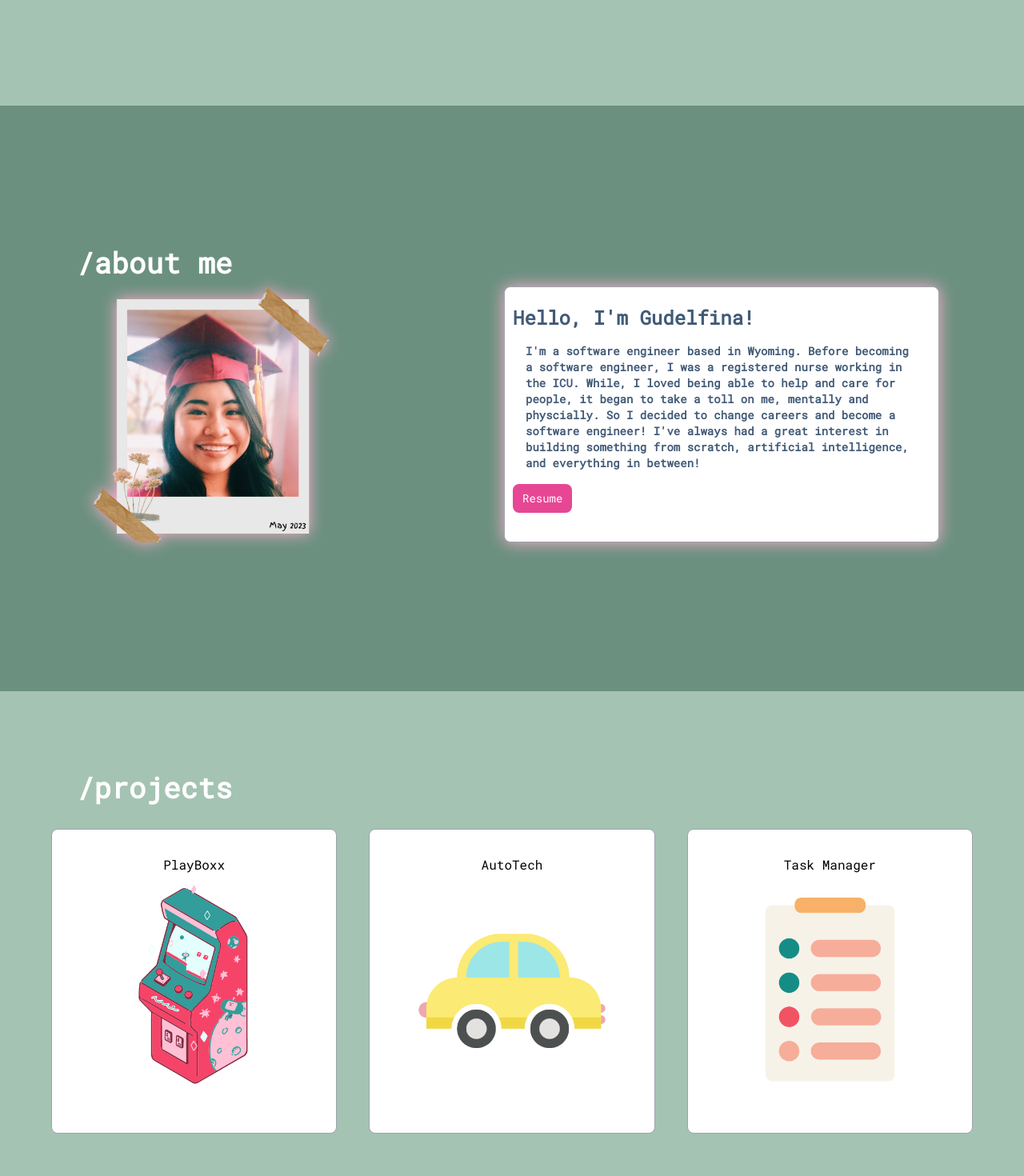
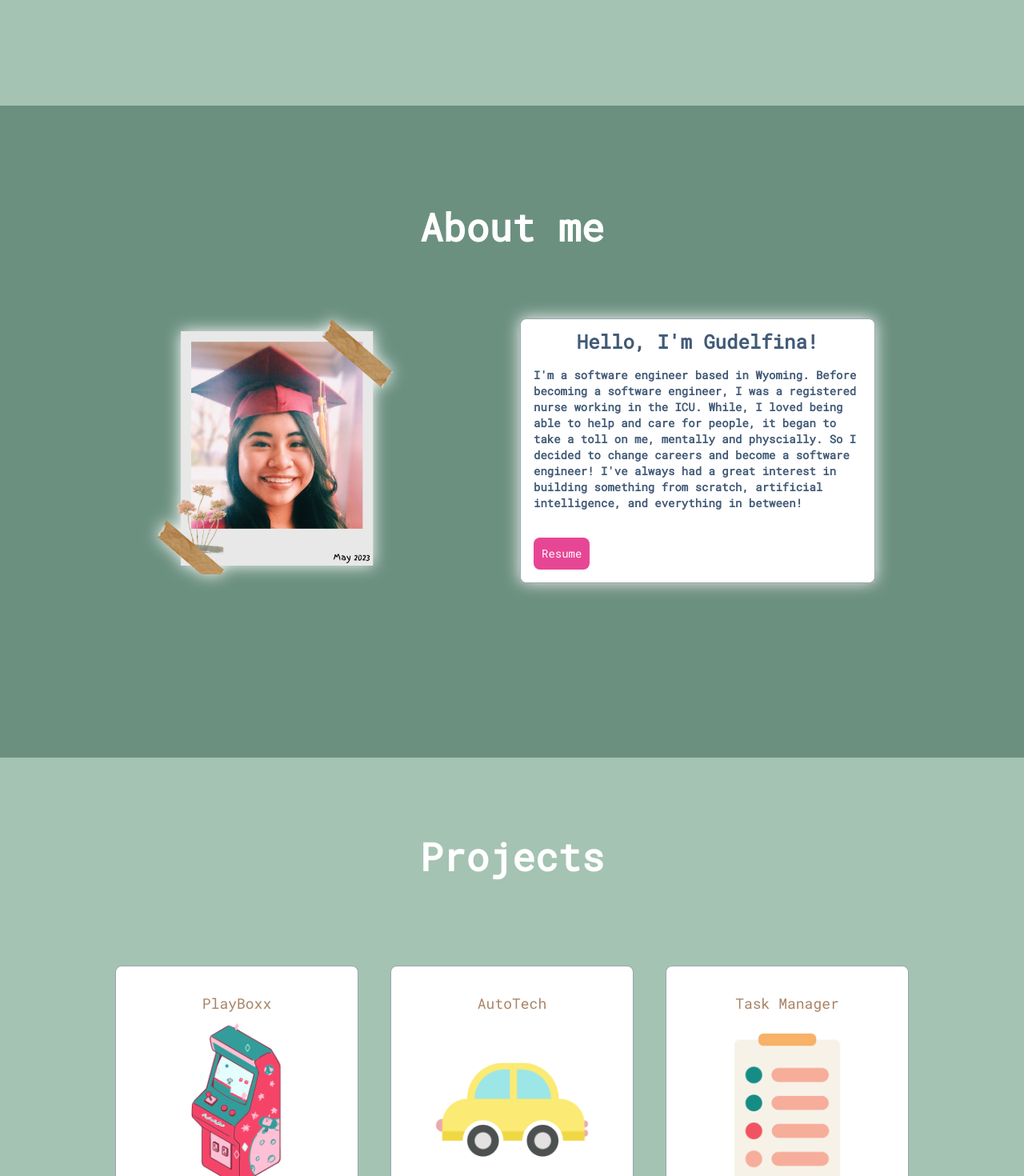
Before and after one commit to Gudelfina/portfolio, a React (Create React App) app: page / in a window 1280 px wide. Shown: the part 540-2010 px from the top of the page at 80% size. Built offline with nearby package versions, Linux system fonts and the light colour scheme.

Commit message:
Made about and projects page responsive

```diff
--- a/src/components/About.js
+++ b/src/components/About.js
@@ -10,18 +10,21 @@ const AboutPage = () => {
         <div className="wrapper mx-auto max-w-6xl">
           <div className="about" id="about-nav">
             <div className="section-header">
-              <h1>/about me</h1>
+              <div className="about-me">
+                <h1>About me</h1>
+              </div>
               <div className="about-content">
                 <img className="my-image" src={me} alt="a girl" />
+                <div className="card-container">
                   <div className="card">
                     <h1 className="card-name">Hello, I'm Gudelfina!</h1>
                     <p className="card-content">
                       I'm a <b>software engineer</b> based in Wyoming. Before
                       becoming a software engineer, I was a registered nurse
                       working in the ICU. While, I loved being able to help and
-                    care for people, it began to take a toll on me, mentally and
-                    physcially. So I decided to change careers and become a
-                    software engineer! I've always had a great interest in
+                      care for people, it began to take a toll on me, mentally
+                      and physcially. So I decided to change careers and become
+                      a software engineer! I've always had a great interest in
                       building something from scratch, artificial intelligence,
                       and everything in between!
                     </p>
@@ -38,6 +41,7 @@ const AboutPage = () => {
             </div>
           </div>
         </div>
+      </div>
     </>
   );
 };
--- a/src/components/Projects.js
+++ b/src/components/Projects.js
@@ -50,13 +50,13 @@ const Projects = () => {
 
   return (
     <div className="projects" id="projects-nav">
-      <h1 className="projects-header">/projects</h1>
-      <div className="project-container lg:grid lg:grid-cols-3 lg:gap-10 md:grid md:grid-cols-3 md:gap-10 m:flex sm:flex-wrap sm:content-center sm:gap-10">
+      <h1 className="projects-header">Projects</h1>
+      <div className="project-container mx-auto p-10 md:p-20 grid lg:grid-cols-3 lg:gap-10 md:grid-cols-3 md:gap-10 2xl:grid-cols-3 grid-cols-1 gap-y-10">
         {Object.keys(allProjects).map((key, i) => (
           <ul key={i}>
-            <li className="project-card flex-row justify-center align-center text-center bg-white border border-gray-400 rounded-lg transform transition duration-700 ease-in-out hover:scale-110 hover:drop-shadow-2xl">
+            <li className="project-card flex-row justify-center align-center text-center h-full bg-white border border-gray-400 rounded-lg transform transition duration-700 ease-in-out hover:scale-110 hover:drop-shadow-2xl">
               <button className="card-btn" onClick={() => handleModalOpen(key)}>
-                <div className="card-title m-8">
+                <div className="card-title m-8 text-lg bold">
                   {allProjects[key].title}
                   <img src={allProjects[key].image} alt="project logo" />
                 </div>
--- a/src/styles/About.css
+++ b/src/styles/About.css
@@ -1,9 +1,13 @@
 /* .about * {
   border: 1px solid black;
+}
+
+.card * {
+  border: 4px solid black;
 } */
 
 .about {
-  @apply mx-auto flex-nowrap flex-row flex justify-start h-full max-w-6xl py-8 m-9 text-white;
+  @apply mx-auto flex-nowrap flex-row flex justify-start h-full max-w-6xl py-8 m-8 text-white;
 }
 
 .about > div {
@@ -11,20 +15,27 @@
 }
 
 .section-header {
-  @apply my-36 text-4xl lg:text-5xl m-8 font-extrabold;
+  @apply my-24 text-5xl lg:text-5xl m-8 font-extrabold;
+}
+
+.about-me {
+  @apply text-center;
 }
 
 .about-content {
-  @apply flex flex-row flex-wrap justify-between content-center text-sm;
+  @apply mx-auto p-10 md:p-20 grid lg:grid-cols-2 md:grid-cols-2 2xl:grid-cols-3 grid-cols-1 gap-y-10;
+}
+
+.card-container {
+  @apply flex flex-wrap md:flex-nowrap md:m-2.5 shadow-lg mx-auto max-w-xl;
 }
 
 .card {
-  @apply max-w-sm p-2.5 m-2.5 bg-white border border-gray-400 rounded-lg drop-shadow-2xl;
-  max-width: 50%;
+  @apply bg-white border border-gray-400 rounded-lg drop-shadow-3xl;
 }
 
 .card-name {
-  @apply my-3 text-2xl text-blueScreen font-extrabold;
+  @apply my-3 text-2xl text-center text-blueScreen font-extrabold;
 }
 
 .card-content {
@@ -32,9 +43,9 @@
 }
 
 .resume-link {
-  @apply inline-flex items-center px-3 py-2 text-sm font-medium text-center text-white bg-pink-500 rounded-lg hover:bg-pink-300 focus:ring-4 focus:outline-none focus:ring-blue-300;
+  @apply inline-flex items-center p-2.5 m-4 text-sm font-medium text-white bg-pink-500 rounded-lg hover:bg-pink-300;
 }
 
 .my-image {
-  @apply max-h-80 max-w-fit m-2.5 mx-2.5 drop-shadow-2xl;
+  @apply max-h-screen h-80 max-w-fit m-2.5 drop-shadow-3xl;
 }
--- a/src/styles/Intro.css
+++ b/src/styles/Intro.css
@@ -18,7 +18,7 @@
 }
 
 .intro-heading {
-  @apply text-4xl lg:text-5xl font-extrabold dark:text-white;
+  @apply text-2xl md:text-4xl lg:text-5xl font-extrabold dark:text-white;
   display: inline-block;
   overflow: hidden;
   white-space: nowrap;
@@ -35,7 +35,7 @@
 }
 
 .intro-name {
-  @apply lg:text-5xl md:text-4xl font-extrabold text-brownLight dark:text-white;
+  @apply text-2xl md:text-4xl lg:text-5xl font-extrabold text-brownLight dark:text-white;
 }
 
 /* border-2 border-red-500 */
--- a/src/styles/Projects.css
+++ b/src/styles/Projects.css
@@ -3,9 +3,9 @@
 } */
 
 .projects {
-  @apply mx-auto flex-nowrap flex-row justify-center h-full max-w-6xl py-8 m-9 text-black;
+  @apply mx-auto flex-nowrap flex-row justify-center h-full max-w-6xl py-8 m-9 text-brownLight;
 }
 
 .projects-header {
-  @apply h-auto w-auto m-8 text-4xl text-white font-extrabold lg:text-5xl;
+  @apply h-auto w-auto m-8 text-4xl text-center text-white font-extrabold md:text-5xl lg:text-5xl;
 }
--- a/tailwind.config.js
+++ b/tailwind.config.js
@@ -26,6 +26,7 @@ module.exports = {
       },
       dropShadow: {
         "2xl": "0 0px 10px #ffafcc",
+        "3xl": "0 0px 10px white",
       },
     },
   },
```
Lines whose indentation alone changed are shown as unchanged.
